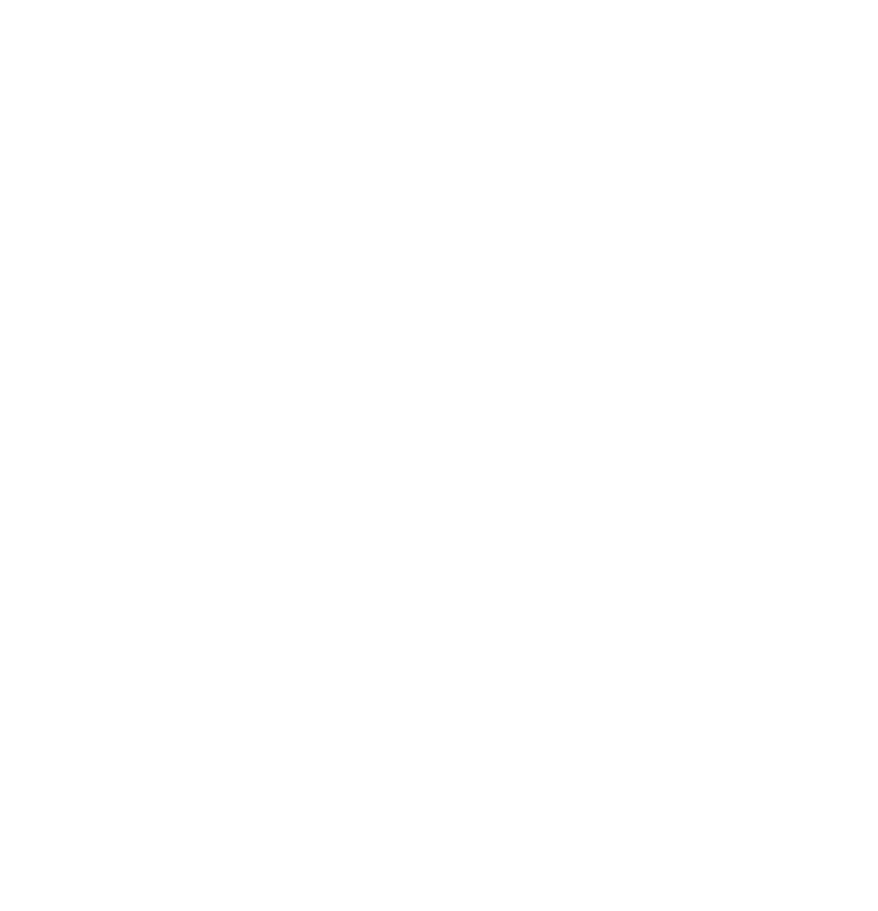
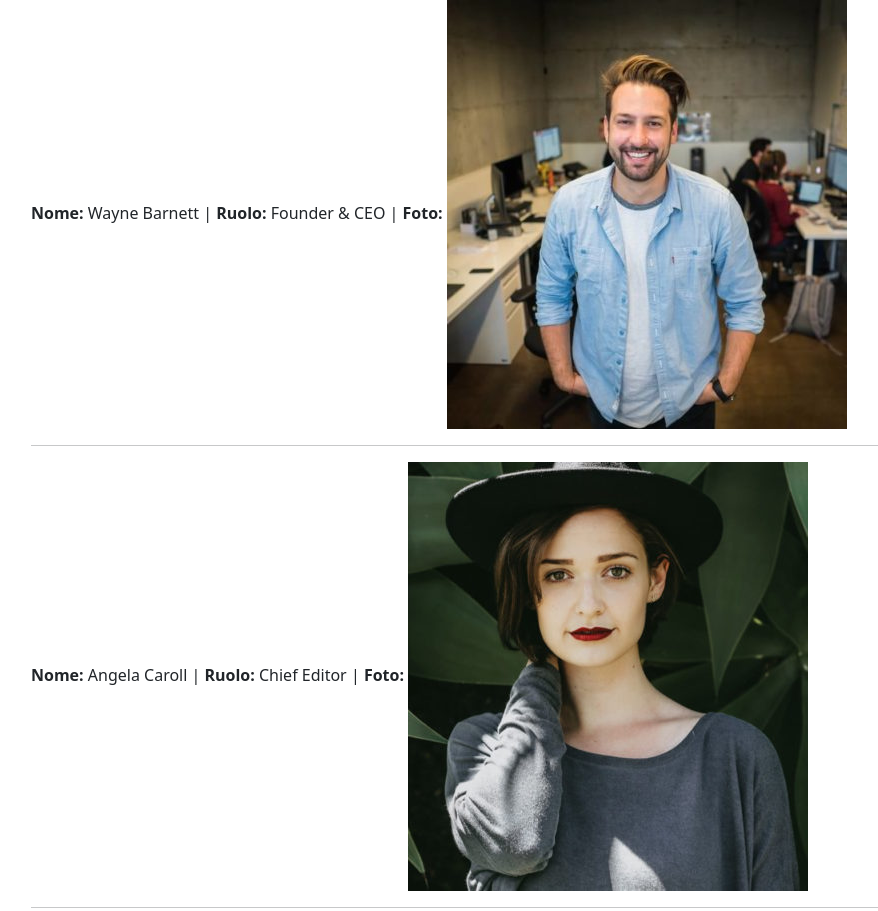
Before and after one commit to MarcoMazzeo01/js-our-team, a plain HTML site: page index.html in a window 1280 px wide. Shown: the top 911 px of the page, without its empty margins (51-929 px from the left). Before the commit the page ends 800 px from the top, so only its background shows below. Drawn offline with nearby package versions, Linux system fonts and the light colour scheme.

Commit message:
complete: bonus 1

```diff
--- a/index.html
+++ b/index.html
@@ -20,8 +20,14 @@
 
 </head>
 <body>
+    <!-- ! MILESTONE 2 -->
+    <main>
+        <div class="container" id="milestone2">
+
+        </div>
+    </main>
+
     <!-- bootstrap / javascript -->
     <script src="https://cdn.jsdelivr.net/npm/bootstrap@5.0.2/dist/js/bootstrap.bundle.min.js" integrity="sha384-MrcW6ZMFYlzcLA8Nl+NtUVF0sA7MsXsP1UyJoMp4YLEuNSfAP+JcXn/tWtIaxVXM" crossorigin="anonymous"></script>
-
 </body>
 </html>
--- a/js/main.js
+++ b/js/main.js
@@ -38,6 +38,9 @@ const team = {
 }
 
 
+const container_m2 = document.getElementById("milestone2")
+
+
 // ! MILESTONE 1: Stampare per ogni membro del team le informazioni di nome, ruolo e la stringa della foto
 console.log(team)
 
@@ -46,4 +49,12 @@ for (let person in team) {
     console.log(member.name)
     console.log(member.role)
     console.log(member.img)
+
+    // ! MILESTONE 2: Stampare le stesse informazioni su DOM sottoforma di stringhe
+    let paragraph = document.createElement("p")
+    paragraph.innerHTML = `<b>Nome:</b> ${member.name} |
+    <b>Ruolo:</b> ${member.role} |
+    <b>Foto:</b> <img src="${member.img}" alt="${member.name}, ${member.role}"> <hr>`
+    container_m2.append(paragraph)
+
 }
```
